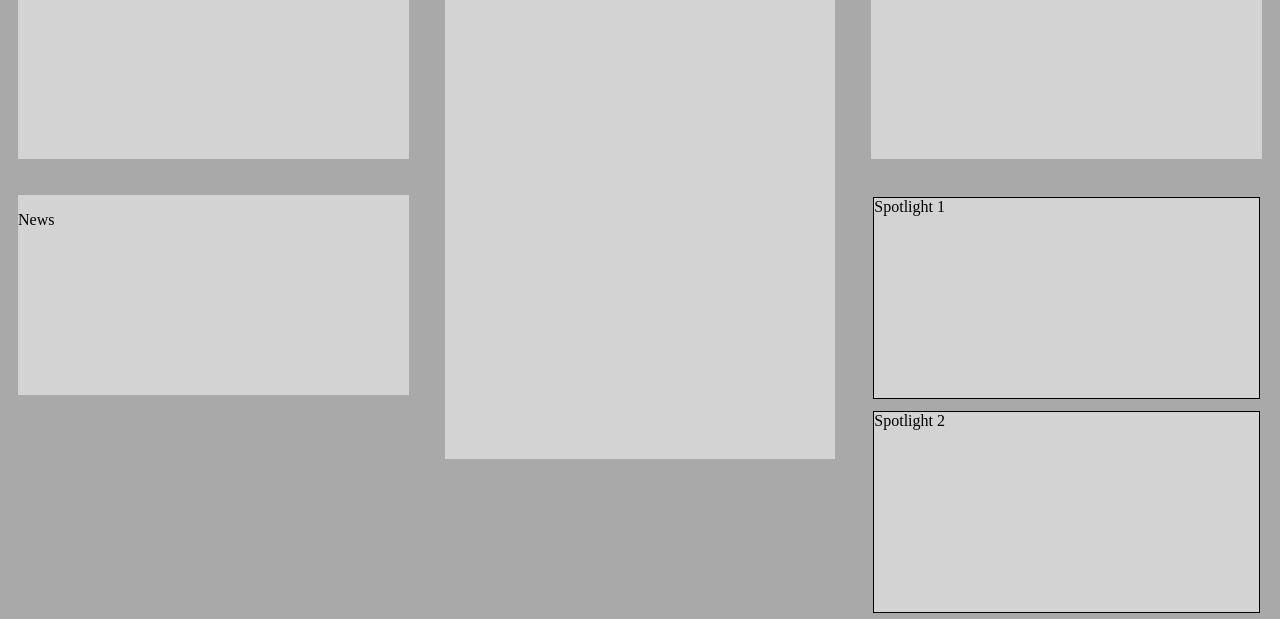
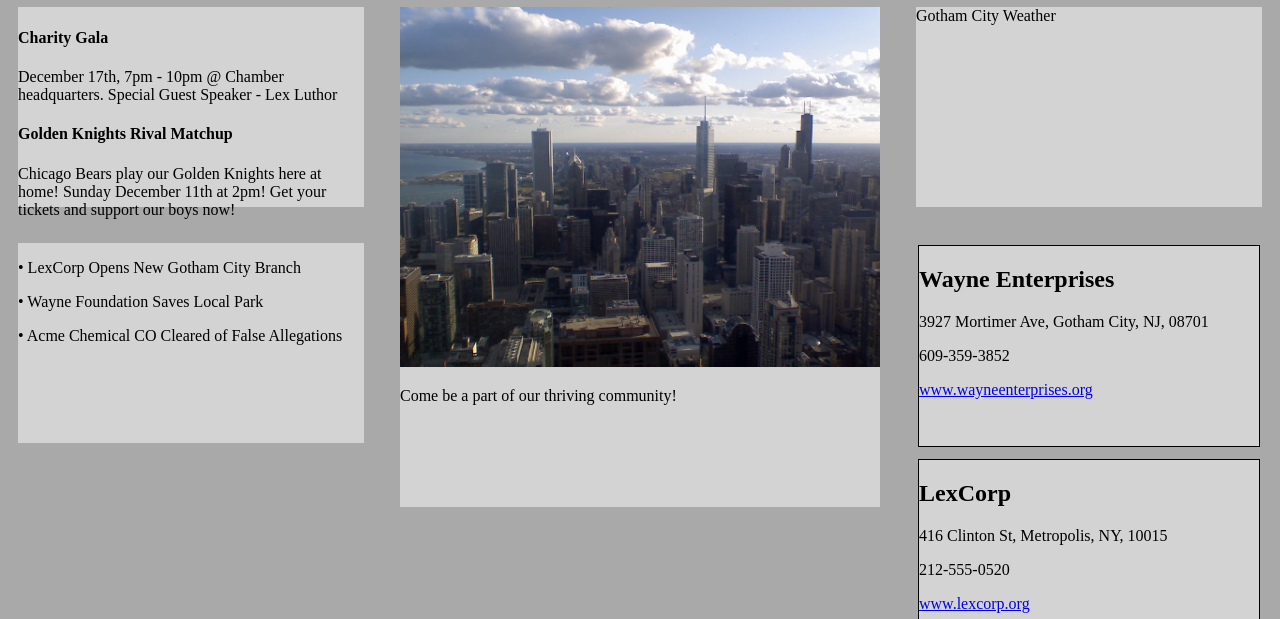
Before and after one commit to Frendlyindy/WDD230-03, a plain HTML site: page chamber/index.html in a window 1280 px wide. Shown: the part 232-851 px from the top of the page. Drawn offline with Linux system fonts and the light colour scheme; no server answers.

Commit message:
chamber submission

```diff
--- a/chamber/css/chamber.css
+++ b/chamber/css/chamber.css
@@ -66,7 +66,7 @@ header h1{
 
 }
 header img{
-    max-width: 115px;
+    max-width: 200px;
     max-height: auto;
     align-self: center;
 }
@@ -139,12 +139,24 @@ body{
     text-align: center;
 }
 #discover-main{
-    display: block;
+    display: grid;
+}
+#discover-main h1{
+    grid-row-start: 1;
+    text-align: center;
+}
+#gotham-info{
+    grid-row-start: 2;
+    text-align: center;
 }
 #gotham-pics section img{
     max-width: 32em;
     max-height: 35em;
     text-align: left;
+}
+#gotham-pics{
+    display: grid;
+    grid-template-columns: 1fr 1fr 1fr;
 }
 
 #hero img{
--- a/chamber/index.html
+++ b/chamber/index.html
@@ -30,19 +30,31 @@
                 <li><a href="join.html">Join</a></li>
                 <li><a href="./directory.html">Directory</a></li>
                 <li><a href="discovery.html">Discover</a></li>
-                <li><a href="#">Contact</a></li>
+                <li><a href="./contact.html">Contact</a></li>
             </ul>
         </nav>
         <div class="date"></div>
     </header>
     <main class="main">
         <section id="hero">
+            <img src="./imgs/gotham2.jpeg" alt="Gotham City Skyline">
             <p>
-                Hero with call to action
+                Come be a part of our thriving community!
             </p>
         </section>
         <section id="events">
-            Events
+            <h4>Charity Gala</h4>
+            <p>
+                December 17th, 7pm - 10pm
+                @ Chamber headquarters. Special Guest Speaker - Lex Luthor
+            </p>
+            <h4>
+                Golden Knights Rival Matchup
+            </h4>
+            <p>
+                Chicago Bears play our Golden Knights here at home!
+                Sunday December 11th at 2pm! Get your tickets and support our boys now!
+            </p>
         </section>
         <section id="weather">
             Gotham City Weather
@@ -56,16 +68,22 @@
         </section>
         <section>
             <p>
-               News
+                • LexCorp Opens New Gotham City Branch
+            </p>
+            <p>
+                • Wayne Foundation Saves Local Park
+            </p>
+            <p>
+                • Acme Chemical CO Cleared of False Allegations
             </p>
         </section id="spotlight">
         <div class="spotlight">
-            <section class="spot1" id="spot1">
-                Spotlight 1
-            </section>
-            <section class="spot2" id="spot2">
-                Spotlight 2
-            </section>
+            <div class="spot1" id="spot1">
+                <!-- Spotlight 1 -->
+            </div>
+            <div class="spot2" id="spot2">
+                <!-- Spotlight 2 -->
+            </div>
             <!-- hello -->
         </div>
     </main>
@@ -74,6 +92,7 @@
         <p>&copy2022 | Bradley Palmer | WDD 230 Project
     </footer>
     <script src="./js/chamber.js"></script>
+    <script src="./js/homedata.js"></script>
 </body>
 
 </html>
--- a/chamber/js/chamber.js
+++ b/chamber/js/chamber.js
@@ -53,17 +53,3 @@ const today = new Date();
       console.log(jsObject);
       showWeather(jsObject)
     });
-
-
-  let imagesToLoad = document.querySelectorAll("img[data-src]");
-
-const loadImages = (image) =>{
-    image.setAttribute("src", image.getAttribute("data-src"));
-    image.onload = () =>{
-        image.removeAttribute("data-src");
-    };
-};
-
-imagesToLoad.forEach((res) => {
-    loadImages(res);
-});
--- a/chamber/js/data.js
+++ b/chamber/js/data.js
@@ -20,10 +20,13 @@ fetch(url)
                 const web = document.createElement('a');
                 web.textContent = item.website;
                 web.href = '#';
+                const logo = document.createElement('img')
+                logo.src = item.logo
                 s.appendChild(h2);
+                s.appendChild(logo);
                 s.appendChild(address);
                 s.appendChild(phone);
-                s.appendChild(web)
+                s.appendChild(web);
                 resultElement.appendChild(s);
                 if(item.level == "Silver"||item.level == "Gold"){
                     let name = item.name;
--- a/chamber/js/data.json
+++ b/chamber/js/data.json
@@ -6,84 +6,95 @@
             "number" : "609-359-3852",
             "website" : "www.wayneenterprises.org",
             "level" : "Gold",
-            "logo" : "./imgDir/wayne_logo.png"
+            "logo" : "./imgDir/wayne.png"
         },
         {
             "name" : "LexCorp",
             "address" : "416 Clinton St, Metropolis, NY, 10015",
             "number" : "212-555-0520",
             "website" : "www.lexcorp.org",
-            "level" : "Gold"
+            "level" : "Gold",
+            "logo" : "./imgDir/lexcorp.jpeg"
         },
         {
             "name" : "S.T.A.R. Labs",
             "address" : "2010 Main St, Central City, MO, 63171",
             "number" : "314-555-0456",
             "website" : "www.starlabratories.org",
-            "level" : "Silver"
+            "level" : "Silver",
+            "logo" : "./imgDir/starLabs.png"
         },
         {
             "name" : "Queen Consolidated",
             "address" : "8364 Verde Rd, Star City, CA, 94102",
             "number" : "415-209-4173",
             "website" : "www.queenconsalidated.org",
-            "level" : "Gold"
+            "level" : "Gold",
+            "logo" : "./imgDir/GoldTypographyQ.png"
         },
         {
             "name" : "Ace Chemicals",
             "address" : "91155 Arkham Blvd, Gotham City, NJ, 08701",
             "number" : "609-119-5150",
             "website" : "www.acechem.haha",
-            "level" : "Bronze"
+            "level" : "Bronze",
+            "logo" : "./imgDir/ACE-logo-wiki.jpeg"
         },
         {
             "name" : "Big Belly Burger",
             "address" : "1202 Diggle St, Central City, MO, 63171",
             "number" : "314-555-0144",
             "website" : "www.BBBurger.com",
-            "level" : "Bronze"
+            "level" : "Bronze",
+            "logo" : "./imgDir/burger.png"
         },
         {
             "name" : "Stagg Enterprises",
             "address" : "5070 Browning Rd, Gotham City, NJ, 08701",
             "number" : "609-555-1965",
             "website" : "www.staggent.com",
-            "level" : "Silver"
+            "level" : "Silver",
+            "logo" : "./imgDir/stagg.jpeg"
         },
         {
             "name" : "GothCorp",
             "address" : "7923 23rd St, Gotham City, NJ, 08701",
             "number" : "609-555-9219",
             "website" : "www.gothcorp.net",
-            "level" : "Gold"
+            "level" : "Gold",
+            "logo" : "./imgDir/images.png"
         },
         {
             "name" : "Mason Oil",
             "address" : "20938 Kingsley Way, Metropolis, NY, 63172",
             "number" : "212-555-2948",
             "website" : "www.masonoilimports.net",
-            "level" : "Bronze"
+            "level" : "Bronze",
+            "logo" : "./imgDir/oliveoil.png"
         },
         {
             "name" : "Zippy Car Wash",
             "address" : "23451 Center St, Central City, MO, 63171",
             "number" : "314-555-6740",
             "website" : "www.zippywash.com",
-            "level" : "Bronze"
+            "level" : "Bronze",
+            "logo" : "./imgDir/carWash.jpeg"
         },
         {
             "name" : "Martinez Mechanical",
             "address" : "90426 4th St, Metropolis, NY, 63172",
             "number" : "212-555-8302",
             "website" : "www.martinezmechanics.com",
-            "level" : "Bronze"
+            "level" : "Bronze",
+            "logo" : "./imgDir/mechanic.jpeg"
         },
         {
             "name" : "Paunch Burger",
             "address" : "93930 Wamapoke Rd, Pawnee, IN, 47201",
             "number" : "930-555-1973",
             "website" : "www.paunchburger.com",
-            "level" : "Silver"
+            "level" : "Silver",
+            "logo" : "./imgDir/paunch.jpeg"
         }
     ]
 }
--- /dev/null
+++ b/chamber/js/homedata.js
@@ -0,0 +1,45 @@
+const url = "./js/data.json";
+const resultElement = document.querySelector('div#directory');
+let array = [];
+const spotOne = document.querySelector('#spot1');
+const spotTwo = document.querySelector('#spot2');
+fetch(url)
+.then(response => response.json())
+.then(data => {
+    for(let item of data.businesses){
+                if(item.name == 'Wayne Enterprises'){
+                    const s = document.createElement('section');
+                const h2 = document.createElement('h2');
+                h2.textContent = item.name;
+                const address = document.createElement('p');
+                address.textContent = item.address;
+                const phone = document.createElement('p');
+                phone.textContent = item.number;
+                const web = document.createElement('a');
+                web.textContent = item.website;
+                web.href = '#';
+                s.appendChild(h2);
+                s.appendChild(address);
+                s.appendChild(phone);
+                s.appendChild(web)
+                spotOne.appendChild(s);
+                }
+                if(item.name == 'LexCorp'){
+                    const s = document.createElement('section');
+                const h2 = document.createElement('h2');
+                h2.textContent = item.name;
+                const address = document.createElement('p');
+                address.textContent = item.address;
+                const phone = document.createElement('p');
+                phone.textContent = item.number;
+                const web = document.createElement('a');
+                web.textContent = item.website;
+                web.href = '#';
+                s.appendChild(h2);
+                s.appendChild(address);
+                s.appendChild(phone);
+                s.appendChild(web)
+                spotTwo.appendChild(s);
+                }
+    }
+})
```
Also changed, not shown: chamber/contact.html (added, +50 -0 lines), chamber/directory.html (+1 -1 lines), chamber/discovery.html (+11 -6 lines), chamber/join.html (+2 -2 lines), chamber/js/lazyload.js (added, +12 -0 lines), chamber/thankyou.html (+4 -4 lines), chamber/imgDir/images.png (added), chamber/imgDir/stagg.jpeg (added), chamber/imgDir/wayne.png (added), 1 other file.
